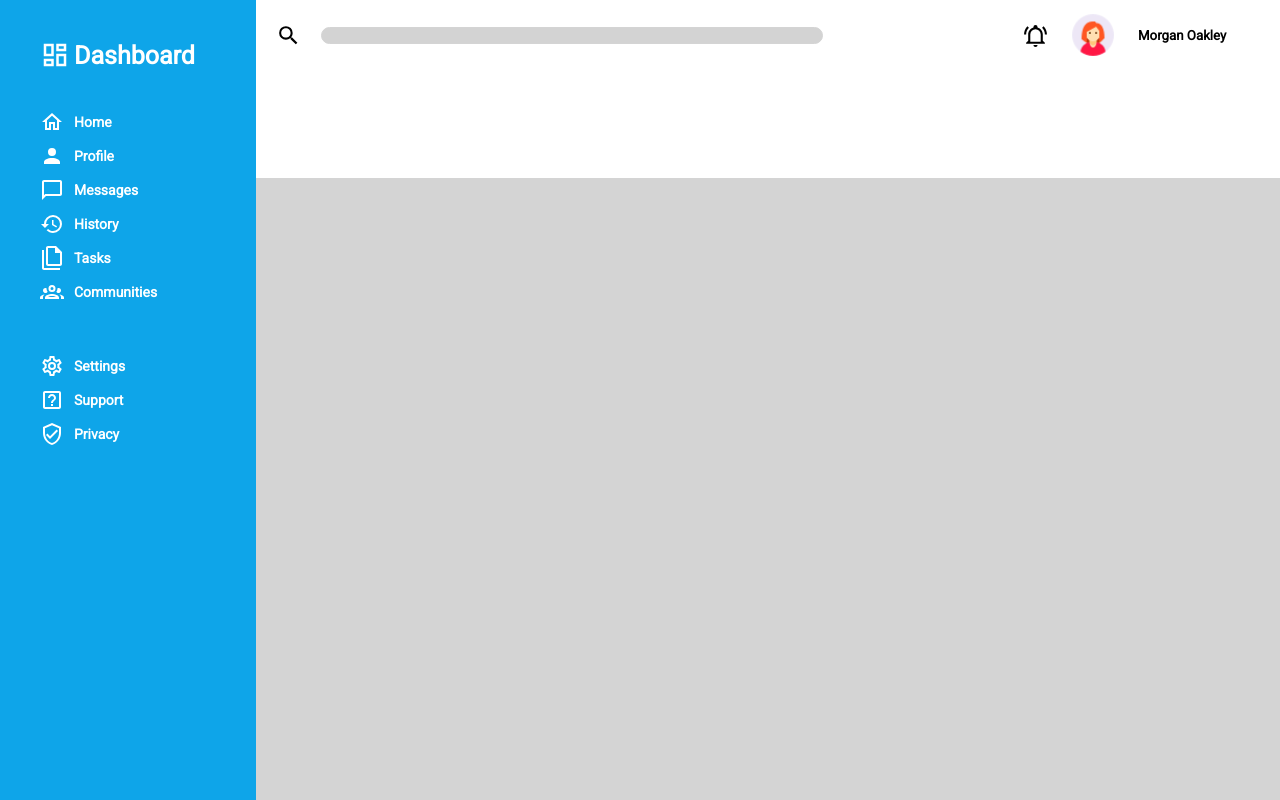
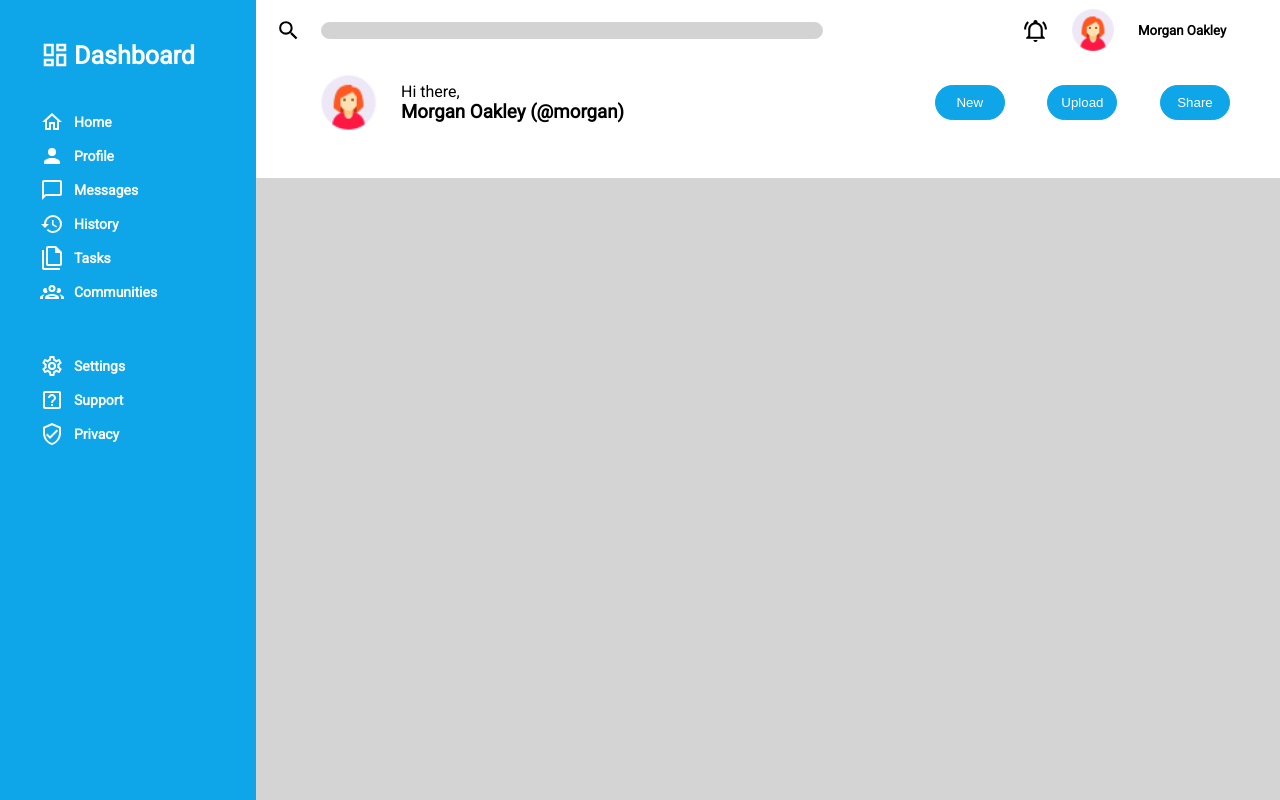
Before and after one commit to rizkships/dashboard-odin, a plain HTML site: page index.html in a window 1280 px wide. Drawn offline with Linux system fonts and the light colour scheme.

Commit message:
Add header section

```diff
--- a/index.html
+++ b/index.html
@@ -67,6 +67,19 @@
                 </div>
 
                 <div class="welcome">
+                    <div class="left">
+                        <img src="assets/user1.png" class="avatarWelcome" alt="profile picture" width="65px">
+                        <div class="welcome-text">
+                            <p>Hi there,</p>
+                            <h3>Morgan Oakley (@morgan)</h3>
+                        </div>
+                    </div>
+                    <div class="right">
+                        <button class="btn">New</button>
+                        <button class="btn">Upload</button>
+                        <button class="btn">Share</button>
+
+                    </div>
 
                 </div>
 
--- a/styles.css
+++ b/styles.css
@@ -71,11 +71,12 @@ body {
     flex-direction: column;
 }
 
-.navbar {
+.navbar,
+.left {
     display: flex;
     flex-direction: row;
     align-items: center;
-    margin: 10px 20px;
+    margin: 5px 20px;
 }
 
 .form-input {
@@ -88,15 +89,41 @@ body {
 }
 
 
-.avatarNavbar {
+.avatarNavbar,
+.avatarWelcome {
     margin: 0px 20px;
 }
+
+
 .welcome {
+    display: flex;
+    flex-direction: row;
+    align-items: center;
+    margin: 5px 20px;
 
+    justify-content: space-between;
 }
 
 .content {
     background-color: #d4d4d4;
+}
+
+.right {
+    display: flex;
+    flex-direction: row;
+    justify-content: space-between;
+    align-items: center;
+    width: 30%;
+    margin-right: 30px;
+}
+
+.btn {
+    background-color: #0ea5e9;
+    width: 70px;
+    height: 35px;
+    color: white;
+    border: 1px solid #0ea5e9;
+    border-radius: 20px;
 }
 
 /*
```
